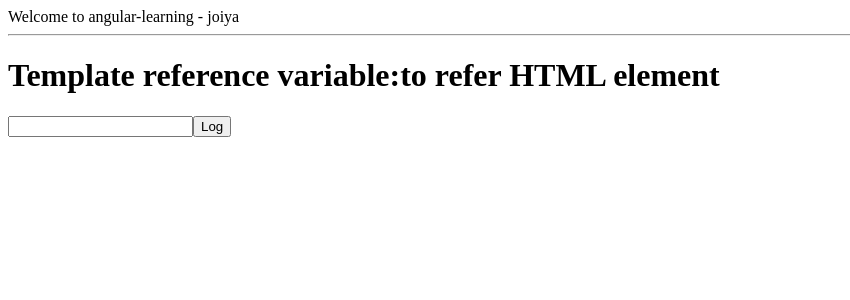
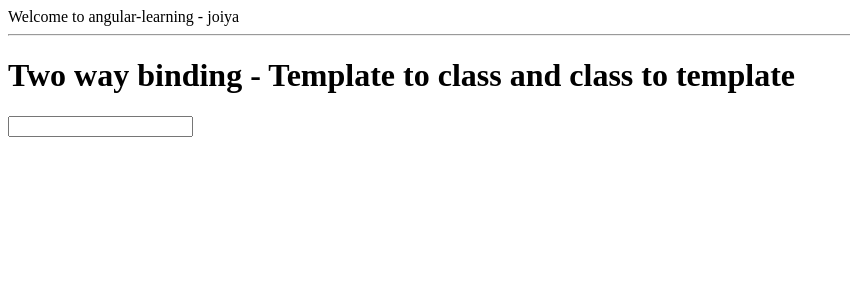
Before and after one commit to abdur-rehman-ali/Angular-learning-1.0, an Angular app: page / in a window 1280 px wide. Shown: the top 300 px of the page, without its empty margins (0-850 px from the left). Built offline with nearby package versions, Linux system fonts and the light colour scheme.

Commit message:
learning 7

```diff
--- a/src/app/app.component.html
+++ b/src/app/app.component.html
@@ -7,7 +7,8 @@
 <!-- <app-test2></app-test2> -->
 <!-- <app-test3></app-test3> -->
 <!-- <app-test4></app-test4> -->
-<app-test5></app-test5>
+<!-- <app-test5></app-test5> -->
+<app-test6></app-test6>
 
 
 
--- a/src/app/app.module.ts
+++ b/src/app/app.module.ts
@@ -1,5 +1,6 @@
 import { NgModule } from '@angular/core';
 import { BrowserModule } from '@angular/platform-browser';
+import { FormsModule } from '@angular/forms';
 
 import { AppRoutingModule } from './app-routing.module';
 import { AppComponent } from './app.component';
@@ -9,6 +10,7 @@ import { Test2Component } from './test2/test2.component';
 import { Test3Component } from './test3/test3.component';
 import { Test4Component } from './test4/test4.component';
 import { Test5Component } from './test5/test5.component';
+import { Test6Component } from './test6/test6.component';
 
 @NgModule({
   declarations: [
@@ -18,10 +20,12 @@ import { Test5Component } from './test5/test5.component';
     Test2Component,
     Test3Component,
     Test4Component,
-    Test5Component
+    Test5Component,
+    Test6Component
   ],
   imports: [
     BrowserModule,
+    FormsModule,
     AppRoutingModule
   ],
   providers: [],
--- /dev/null
+++ b/src/app/test6/test6.component.html
@@ -0,0 +1,4 @@
+<h1>Two way binding - Template to class and class to template</h1>
+
+<input [(ngModel)]="name" type="text">
+{{name}}
--- /dev/null
+++ b/src/app/test6/test6.component.ts
@@ -0,0 +1,16 @@
+import { Component, OnInit } from '@angular/core';
+
+@Component({
+  selector: 'app-test6',
+  templateUrl: './test6.component.html',
+  styleUrls: ['./test6.component.css']
+})
+export class Test6Component implements OnInit {
+
+  public name = "";
+  constructor() { }
+
+  ngOnInit(): void {
+  }
+
+}
```
Also changed, not shown: src/app/test6/test6.component.css (added), 1 other file (tests, documents, lock files or other folders).
